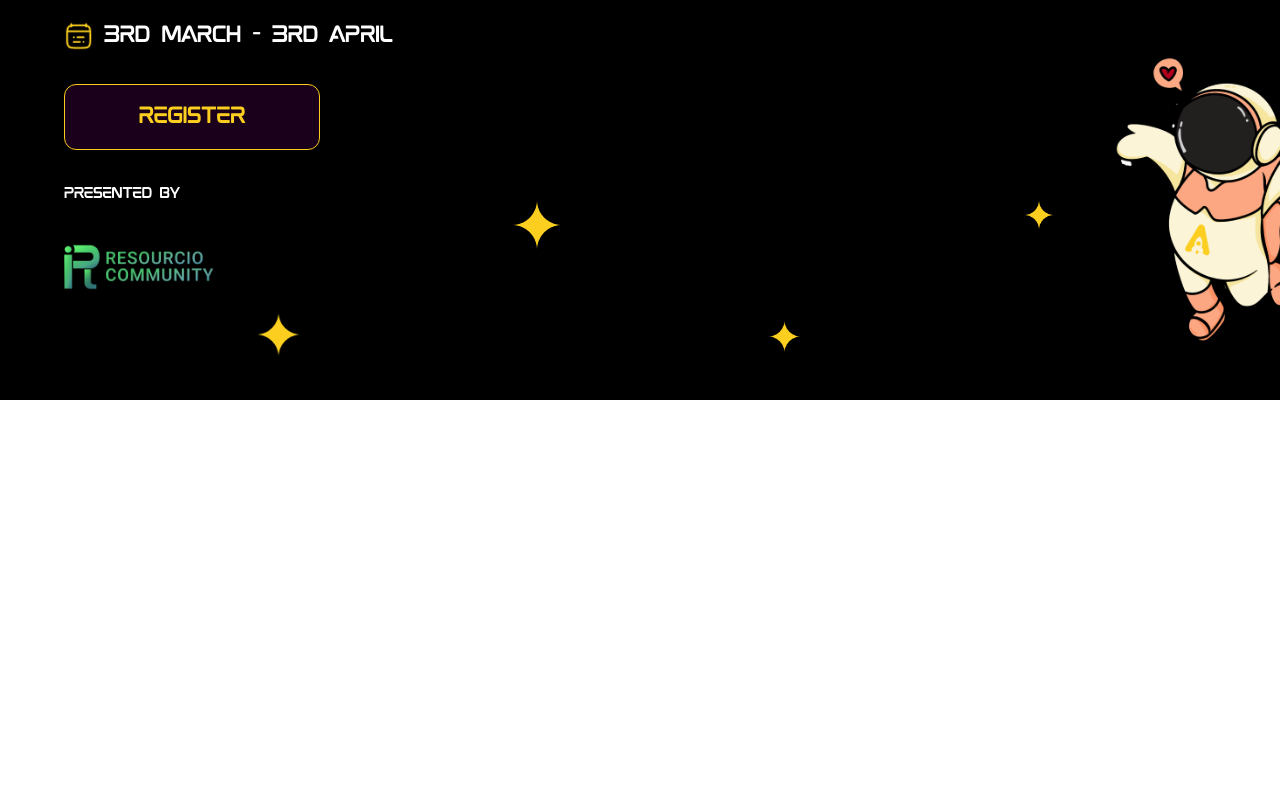
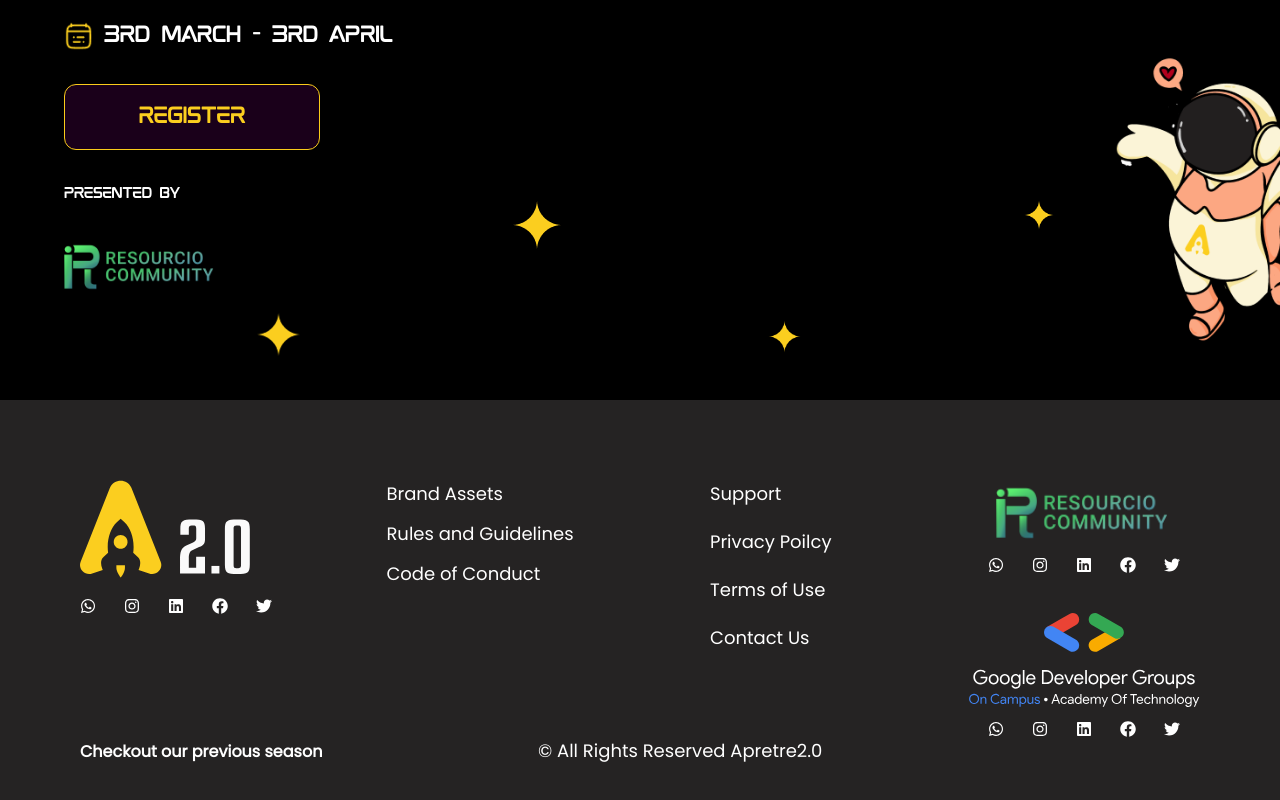
Before and after one commit to Resourcio2022/apertre2.0-frontend, a Next.js app: page /hero in a window 1280 px wide. Shown: the part 400-1200 px from the top of the page. Before the commit the page ends 800 px from the top, so only its background shows below. Built offline with nearby package versions, Linux system fonts and the light colour scheme; no server answers.

Commit message:
about-us-done

```diff
--- /dev/null
+++ b/src/app/_components/hero-section.tsx
@@ -0,0 +1,138 @@
+"use client";
+import React, { useEffect, useRef } from "react";
+import Image from "next/image";
+import "@google/model-viewer";
+
+type CustomCSSProperties = React.CSSProperties & {
+  '--model-viewer-background-color'?: string;
+};
+
+declare module "react" {
+  namespace JSX {
+    interface IntrinsicElements {
+      "model-viewer": React.DetailedHTMLProps<
+        React.HTMLAttributes<HTMLElement>,
+        HTMLElement
+      > & {
+        src: string;
+        alt: string;
+        "auto-rotate"?: boolean;
+        "camera-controls"?: boolean;
+        style?: React.CSSProperties;
+        "shadow-intensity"?: string;
+        exposure?: string;
+        lighting?: string;
+      };
+    }
+  }
+}
+
+export default function Hero() {
+  const modelViewerRef = useRef<HTMLElement | null>(null);
+
+  useEffect(() => {
+    const modelViewer = modelViewerRef.current as any;
+
+    const applyCustomColor = () => {
+      if (modelViewer && modelViewer.model) {
+        const scene = modelViewer.model;
+        scene.materials.forEach((material: any) => {
+          const r = parseInt("FB", 16) / 255;
+          const g = parseInt("CE", 16) / 255;
+          const b = parseInt("1F", 16) / 255;
+          material.pbrMetallicRoughness.setBaseColorFactor([r, g, b, 1]);
+        });
+      }
+    };
+
+    if (modelViewer) {
+      modelViewer.addEventListener("load", applyCustomColor);
+    }
+
+    return () => {
+      if (modelViewer) {
+        modelViewer.removeEventListener("load", applyCustomColor);
+      }
+    };
+  }, []);
+
+  const stars = [
+    { id: 1, src: "/star.png", left: "10%", top: "20%", size: 35 },
+    { id: 2, src: "/star.png", left: "30%", top: "10%", size: 40 },
+    { id: 3, src: "/star.png", left: "50%", top: "15%", size: 25 },
+    { id: 4, src: "/star.png", left: "70%", top: "25%", size: 35 },
+    { id: 5, src: "/star.png", left: "90%", top: "35%", size: 38 },
+    { id: 6, src: "/star.png", left: "20%", top: "89%", size: 45 },
+    { id: 7, src: "/star.png", left: "40%", top: "75%", size: 50 },
+    { id: 8, src: "/star.png", left: "60%", top: "90%", size: 33 },
+    { id: 9, src: "/star.png", left: "80%", top: "75%", size: 30 },
+  ];
+
+  return (
+    <section className="bg-black text-white min-h-screen flex items-center pt-24 px-8 md:px-16 font-mokoto relative">
+      <div className="max-w-7xl mx-auto flex flex-col lg:flex-row items-center lg:items-start lg:justify-between w-full">
+        <div className="lg:w-1/2 space-y-8">
+          <h1 className="text-4xl md:text-6xl font-bold leading-tight">
+            THE <span className="text-textyellow">OPEN SOURCE</span> <br />
+            CONTRIBUTION
+            <br />
+            PROGRAMME IS BACK
+          </h1>
+          <p className="text-lg md:text-2xl font-medium flex items-center mt-2">
+            <Image
+              src="/calendar-02.png"
+              alt="Calendar Icon"
+              width={30}
+              height={30}
+              className="inline-block mr-2.5"
+            />
+            3RD MARCH - 3RD APRIL
+          </p>
+          <button className="bg-[rgba(128,0,128,0.2)] text-textyellow font-medium px-4 py-4 w-64 rounded-xl border border-customYellow hover:bg-yellow-100/10 hover:text-textyellow transition-all duration-300 text-xl md:text-2xl">
+            REGISTER
+          </button>
+          <p>Presented by</p>
+          <Image
+            src="/Resourcio_Logo.png"
+            alt="Resourcio Logo"
+            width={150}
+            height={150}
+            className="inline-block mr-2.5"
+          />
+        </div>
+        <div className="lg:w-1/2 mt-16 lg:mt-0 flex justify-center lg:justify-end">
+          <model-viewer
+            ref={modelViewerRef}
+            src="/apertre.glb"
+            alt="3D Planet Model"
+            auto-rotate
+            camera-controls
+            style={{
+              width: "600px",
+              height: "600px",
+              background: "transparent",
+              "--model-viewer-background-color": "transparent"
+            } as CustomCSSProperties }
+            shadow-intensity="1"
+            exposure="1.0"
+            lighting="neutral"
+          ></model-viewer>
+        </div>
+      </div>
+      <div className="absolute bottom-0 right-0 mb-0 mr-0">
+        <Image src="/astronaut.png" alt="Astronaut" width={200} height={200} />
+      </div>
+      {stars.map((star) => (
+        <Image
+          key={star.id}
+          src={star.src}
+          alt={`Star ${star.id}`}
+          width={star.size}
+          height={star.size}
+          className="absolute transition-transform duration-300 hover:scale-110 hover:filter hover:brightness-200 hover:drop-shadow-[0_0_20px_rgba(255,255,255,0.8)] hidden md:block"
+          style={{ left: star.left, top: star.top }}
+        />
+      ))}
+    </section>
+  );
+}
--- a/src/app/layout.tsx
+++ b/src/app/layout.tsx
@@ -2,8 +2,8 @@ import type { Metadata } from "next";
 import localFont from "next/font/local";
 import "./globals.css";
 import {Poppins} from "next/font/google"
-import Navbar from "./components/Navbar";
-
+import Navbar from "../components/Navbar";
+import Footer from "@/components/Footer";
 
 const mokotoVF=localFont({
   src:"./fonts/mokoto.woff",
@@ -31,8 +31,11 @@ export default function RootLayout({
       <body
         className={`${mokotoVF.variable} ${poppins.className} antialiased`}
       >
-        <Navbar />
-        {children}
+        <main>
+          <Navbar/>
+          {children}
+          <Footer />
+        </main>
       </body>
     </html>
   );
--- a/src/app/page.tsx
+++ b/src/app/page.tsx
@@ -1,13 +1,12 @@
-import AboutUs from "@/app/components/About";
-import Hero from "@/app/hero/page";
-import Footer from "./components/Footer";
+
+import AboutUs from "@/app/_components/about-us";
+import Hero from "@/app/_components/hero-section";
 
 export default function Home() {
   return (
     <>
       <Hero />
       <AboutUs />
-      <Footer />
     </>
   )
 }
--- a/src/app/components/Footer.tsx
+++ b/src/components/Footer.tsx
@@ -22,19 +22,19 @@ const Footer = () => {
         <div className="flex flex-col gap-5">
           <Image src="/apertrelogo.svg" width={170} height={97} alt="" />
           <div className="flex gap-7 size-6 text-white">
-            <Link href="/">
+            <Link href="/public">
               <FaWhatsapp />
             </Link>
-            <Link href="/">
+            <Link href="/public">
               <FaInstagram />
             </Link>
-            <Link href="/">
+            <Link href="/public">
               <FaLinkedin />
             </Link>
-            <Link href="/">
+            <Link href="/public">
               <FaFacebook />
             </Link>
-            <Link href="/">
+            <Link href="/public">
               <FaTwitter />
             </Link>
           </div>
@@ -68,19 +68,19 @@ const Footer = () => {
           <div className="flex flex-col gap-3">
             <Image src="/Resourcio_Logo.png" width={200} height={119} alt="" className="pl-7" />
             <div className="flex justify-center gap-7 text-white">
-              <Link href="/">
+              <Link href="/public">
                 <FaWhatsapp />
               </Link>
-              <Link href="/">
+              <Link href="/public">
                 <FaInstagram />
               </Link>
-              <Link href="/">
+              <Link href="/public">
                 <FaLinkedin />
               </Link>
-              <Link href="/">
+              <Link href="/public">
                 <FaFacebook />
               </Link>
-              <Link href="/">
+              <Link href="/public">
                 <FaTwitter />
               </Link>
             </div>
@@ -88,19 +88,19 @@ const Footer = () => {
           <div className="flex flex-col gap-3">
             <Image src="/gdglogo.svg" width={232} height={96} alt="" />
             <div className="flex justify-center gap-7 text-white">
-              <Link href="/">
+              <Link href="/public">
                 <FaWhatsapp />
               </Link>
-              <Link href="/">
+              <Link href="/public">
                 <FaInstagram />
               </Link>
-              <Link href="/">
+              <Link href="/public">
                 <FaLinkedin />
               </Link>
-              <Link href="/">
+              <Link href="/public">
                 <FaFacebook />
               </Link>
-              <Link href="/">
+              <Link href="/public">
                 <FaTwitter />
               </Link>
             </div>
--- a/src/app/components/Navbar.tsx
+++ b/src/components/Navbar.tsx
@@ -8,6 +8,7 @@ interface INavLink {
   url: string;
 }
 
+// Update links to redirect to sections and not page.
 const NAV_LINKS: INavLink[] = [
   { name: "Home", url: "/" },
   { name: "About Us", url: "/about-us" },
```
Also changed, not shown: src/navbar/page.tsx (deleted, +0 -11 lines), src/app/_components/about-us.tsx (renamed from src/app/components/About.tsx).
